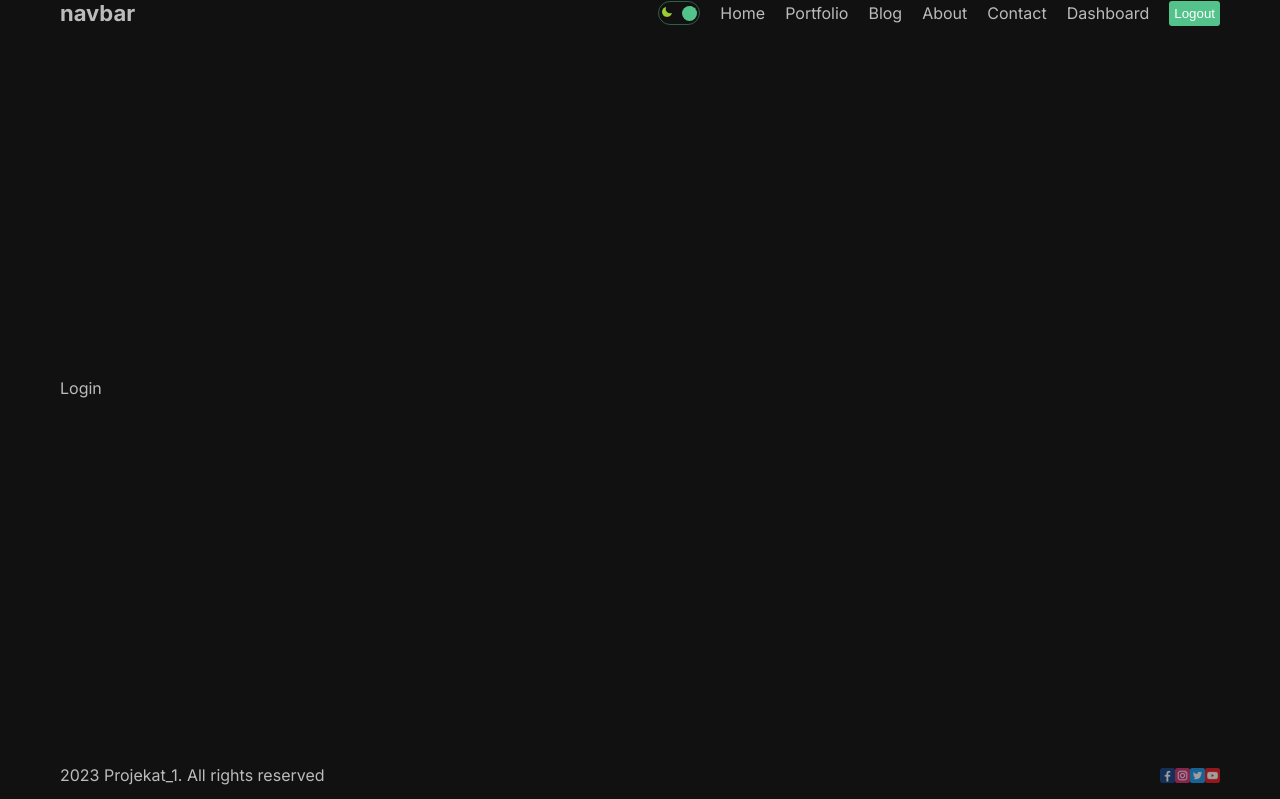
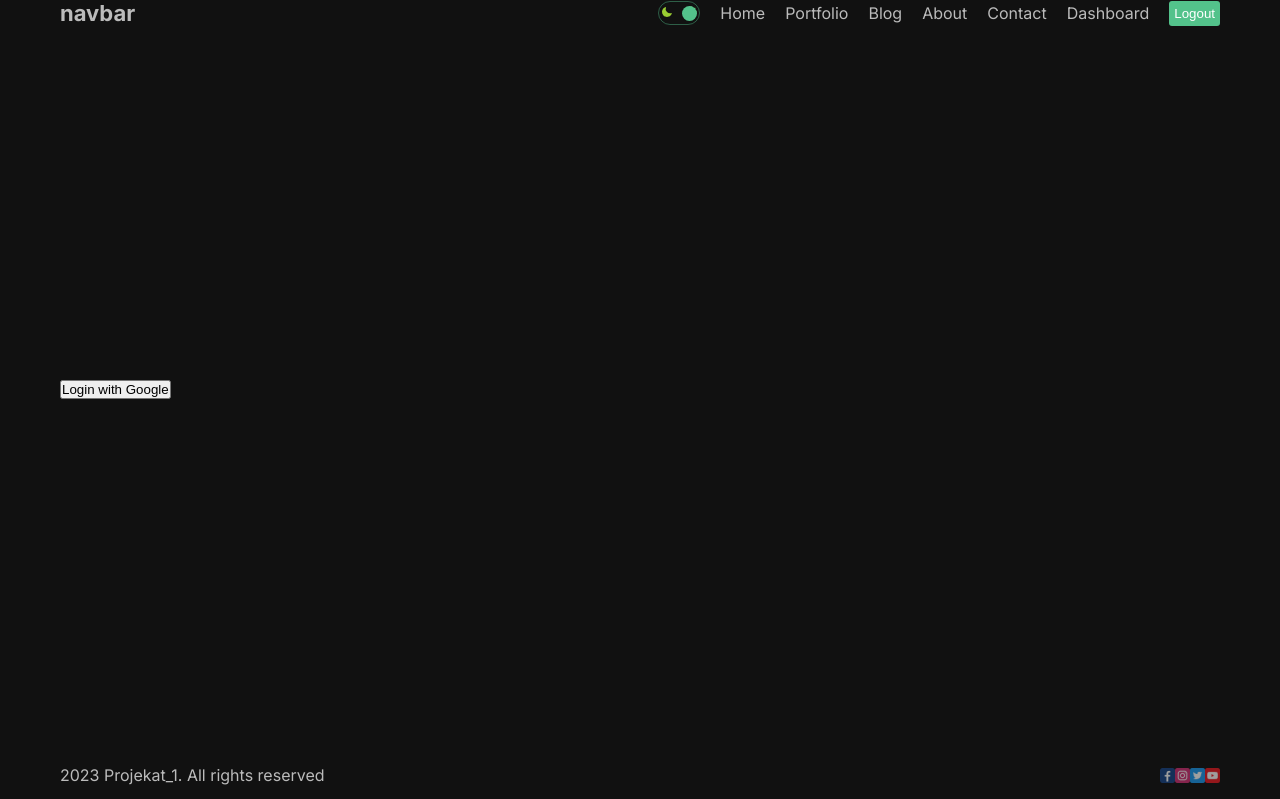
Before and after one commit to Slavisa-from-Bosnia/projekat_1, a Next.js app: page /dashboard/login in a window 1280 px wide. Shown: the top 799 px of the page. Built offline with nearby package versions, Linux system fonts and the light colour scheme.

Commit message:
next_auth

```diff
--- a/src/app/dashboard/(auth)/login/page.jsx
+++ b/src/app/dashboard/(auth)/login/page.jsx
@@ -1,9 +1,15 @@
-import React from 'react'
+"use client"
+
+import React from 'react';
+import styles from './page.module.css';
+import { signIn } from 'next-auth/react';
 
 const Login = () => {
   return (
-    <div>Login</div>
-  )
-}
+    <div className={styles.container}>
+      <button onClick = {() => signIn("google")}>Login with Google</button>
+    </div>
+  );
+};
 
-export default Login
+export default Login;
--- a/src/app/dashboard/page.jsx
+++ b/src/app/dashboard/page.jsx
@@ -3,6 +3,7 @@
 import React, { useEffect, useState } from 'react'
 import styles from './page.module.css'
 import useSWR from 'swr'
+import { useSession } from 'next-auth/react'
 
 const Dashboard = () => {
 
@@ -28,9 +29,11 @@
   //   getData();
   // }, []);
 
+  const session = useSession()
+  console.log(session)
+
   const fetcher=(...args)=>fetch(...args).then(res=>res.json())
   const{data,error,isLoading}=useSWR("https://jsonplaceholder.typicode.com/posts", fetcher)
-  console.log(data);
 
   return (
     <div className={styles.container}>Dashboard</div>
```
Also changed, not shown: src/app/api/auth/[...nextauth]/route.js (added, +14 -0 lines), src/app/auth/route.js (deleted, +0 -12 lines), src/components/AuthProvider/AuthProvider.jsx (+5 -8 lines), src/app/dashboard/(auth)/login/page.module.css (added), src/app/layout.js (indentation only), 1 other file (tests, documents, lock files or other folders).
